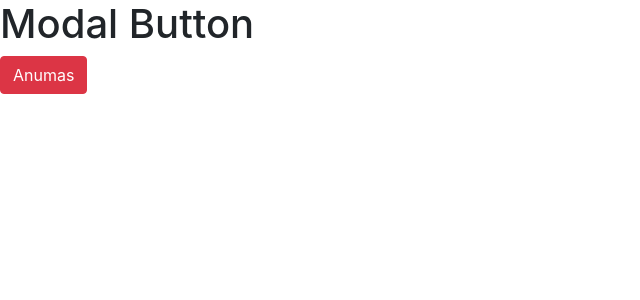
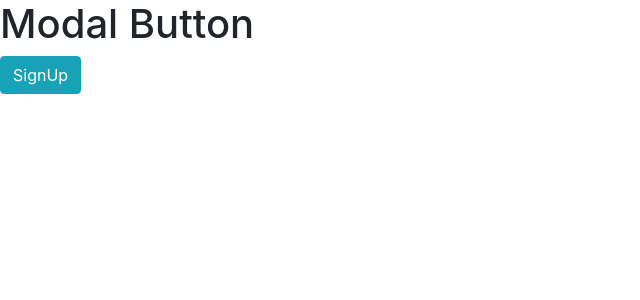
Before and after one commit to dendense/polaris, a React (Create React App) app: page / in a window 1280 px wide. Shown: the top 300 px of the page, without its empty margins (0-640 px from the left). Built offline with nearby package versions, Linux system fonts and the light colour scheme.

Commit message:
Adding Reactstrap Style

```diff
--- a/src/elements/Modal/index.js
+++ b/src/elements/Modal/index.js
@@ -16,7 +16,7 @@ const Modal = ({ handleClose, show, children, headModal }) => {
       data-backdrop="static"
       data-keyboard="false"
     >
-      <div className="modal-dialog">
+      <div className="modal-dialog modal-dialog-centered">
         <div className="modal-content">
           <div className="modal-header">
             <h5 className="modal-title" id="static">
--- a/src/elements/ModalTest/index.js
+++ b/src/elements/ModalTest/index.js
@@ -1,5 +1,6 @@
 import React, { useState } from "react";
-import { Button, Modal, ModalHeader, ModalBody, ModalFooter } from "reactstrap";
+import Button from "elements/Button";
+import { Modal, ModalHeader, ModalBody, ModalFooter } from "reactstrap";
 
 const ModalTest = (props) => {
   const { buttonLabel, className } = props;
@@ -7,25 +8,29 @@ const ModalTest = (props) => {
   const toggle = () => setModal(!modal);
   return (
     <div>
-      <Button color="danger" onClick={toggle}>
-        Anumas
+      <Button
+        type="button"
+        className="btn btn-info text-black"
+        onClick={toggle}
+      >
+        {buttonLabel}
       </Button>
       <Modal isOpen={modal} toggle={toggle} className={className}>
-        <ModalHeader toggle={toggle}>Modal title</ModalHeader>
-        <ModalBody>
-          Lorem ipsum dolor sit amet, consectetur adipisicing elit, sed do
-          eiusmod tempor incididunt ut labore et dolore magna aliqua. Ut enim ad
-          minim veniam, quis nostrud exercitation ullamco laboris nisi ut
-          aliquip ex ea commodo consequat. Duis aute irure dolor in
-          reprehenderit in voluptate velit esse cillum dolore eu fugiat nulla
-          pariatur. Excepteur sint occaecat cupidatat non proident, sunt in
-          culpa qui officia deserunt mollit anim id est laborum.
-        </ModalBody>
+        <ModalHeader toggle={toggle}>User Access</ModalHeader>
+        <ModalBody></ModalBody>
         <ModalFooter>
-          <Button color="primary" onClick={toggle}>
+          <Button
+            type="button"
+            className="btn btn-primary text-black"
+            onClick={toggle}
+          >
             Do Something
           </Button>{" "}
-          <Button color="secondary" onClick={toggle}>
+          <Button
+            type="button"
+            className="btn btn-secondary text-black"
+            onClick={toggle}
+          >
             Cancel
           </Button>
         </ModalFooter>
--- a/src/pages/TestBlank.js
+++ b/src/pages/TestBlank.js
@@ -1,6 +1,6 @@
 import React, { Component } from "react";
 import Button from "elements/Button";
-import Modal from "elements/ModalTest";
+import Modal from "elements/Modal";
 import ModalTest from "elements/ModalTest";
 
 export default class TimeLine extends Component {
@@ -15,7 +15,10 @@ export default class TimeLine extends Component {
     return (
       <div>
         <h1>Modal Button</h1>
-        <ModalTest></ModalTest>
+        <ModalTest
+          buttonLabel="SignUp"
+          className="modal-dialog-centered"
+        ></ModalTest>
       </div>
     );
   }
```
